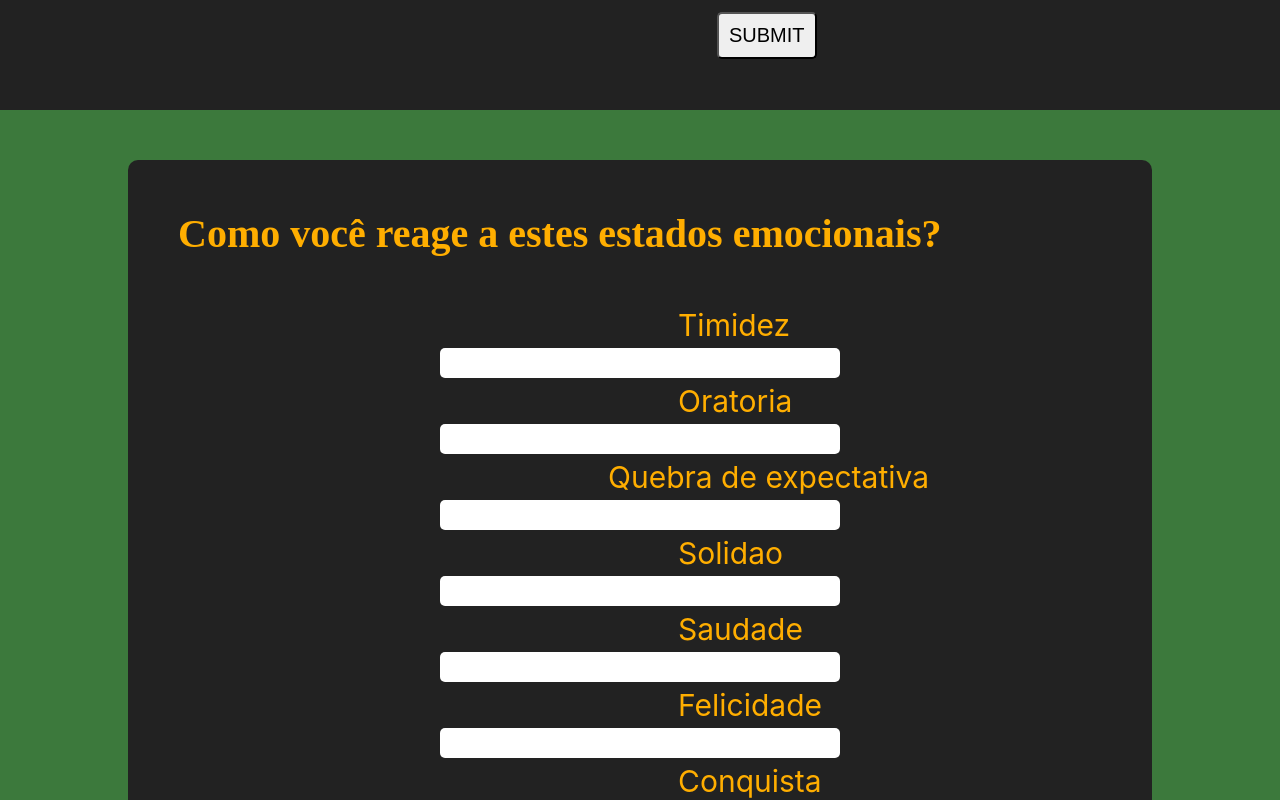
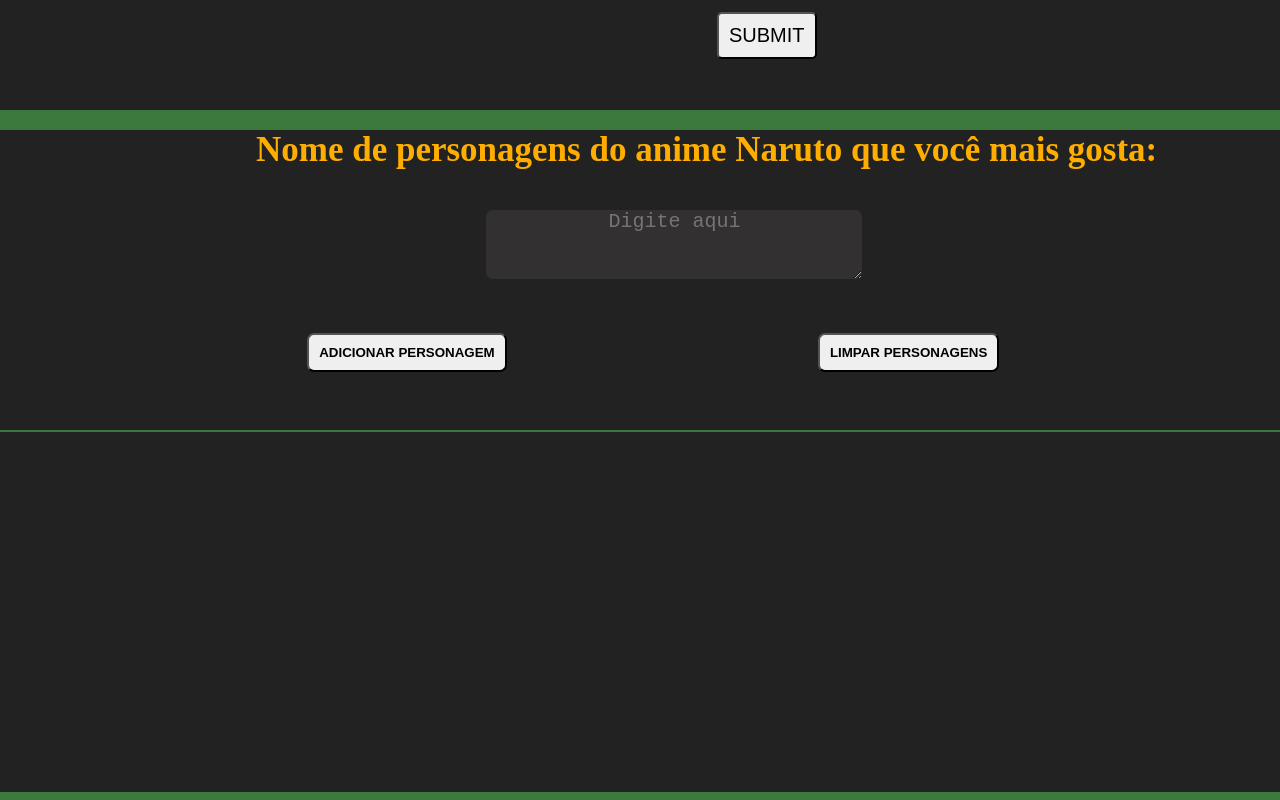
Before and after one commit to EnanHenrique/NEVER-GIVE-UP, a website: page Algoritmos/Site-never-give-up-API-projeto-site/public/forum.html in a window 1280 px wide. Shown: the part 820-1620 px from the top of the page. Drawn offline with Linux system fonts and the light colour scheme.

Commit message:
inserindo div de personagens favoritos do usuario

```diff
--- a/Algoritmos/Site-never-give-up-API-projeto-site/public/forum.html
+++ b/Algoritmos/Site-never-give-up-API-projeto-site/public/forum.html
@@ -24,7 +24,7 @@
         </div>
     </div>
 
-    <div class="div_estado_emocional">
+    <div class="div_estado_emocional" id="div_estado_emocional">
         <h1>Conte-nos como você está se sentindo?</h1>
         <div class="container_estado_emocional">
             <form method="POST" id="form_estado_emocional" onsubmit="return inserir_estado_emocional()">
@@ -46,6 +46,23 @@
             </form>
         </div>
     </div>
+
+    <div class="div_englobando_personagens">
+        <div class="div_nome_personagens" id="div_nome_personagens">
+            <h1>Nome de personagens do anime Naruto que você mais gosta:  </h1>
+            <textarea maxlength="20" placeholder="Digite aqui" name="" id="textarea_personagens" cols="30" rows="3"></textarea>
+            <br>
+            <button onclick="adicionar_personagem()">Adicionar personagem</button> <button onclick="limpar_div_personagens()">limpar personagens</button>
+            <div id="div_mostrar_personagens">
+
+            </div>
+        </div>
+
+        <div id="div_foto_personagens" class="div_foto_personagens">
+
+        </div>
+    </div>
+
 
     <div class="div_auto_conhecimento">
 
@@ -118,12 +135,62 @@
     </div>
 
 
-
 </body>
 
 </html>
 
 <script>
+
+    function limpar_div_personagens() {
+        numero = 0;
+        lista_personagens = [];
+        div_mostrar_personagens.innerHTML = "";
+        div_foto_personagens.innerHTML = "";
+    }
+
+    var lista_personagens = [];
+    function adicionar_personagem() {
+        let personagem = textarea_personagens.value;
+        var numero = 1;
+
+        if (personagem == "") {
+            alert("Digite um nome válido.");
+        }
+
+        else if (lista_personagens.length > 2) {
+            alert("Voce só pode adicionar 3 personagens!");
+        }
+
+        else if (personagem.toLowerCase() == "naruto") {
+            lista_personagens.push(personagem);
+            div_foto_personagens.innerHTML +=
+            ` <img style = "width: 300px; margin: 10px;" src="https://i.pinimg.com/736x/a9/4b/10/a94b105911007f7262c52b242766a58a.jpg"
+            alt="imagem do naruto"> `;
+            div_mostrar_personagens.innerHTML += `  ${personagem.toUpperCase()} <br>  `;
+                numero++;
+        }
+        else if (personagem.toLowerCase() == "sasuke") {
+            lista_personagens.push(personagem);
+            div_foto_personagens.innerHTML +=
+            ` <img style = "width: 302px; margin: 10px;" src="https://i.pinimg.com/originals/f5/a2/35/f5a235ed524781a7f837361a0970f16d.jpg"
+            alt="imagem do sasuke"> `;
+            div_mostrar_personagens.innerHTML += `  ${personagem.toUpperCase()} <br>  `;
+                numero++;
+        }
+
+        else {
+            lista_personagens.push(personagem);
+            div_mostrar_personagens.innerHTML = "";
+            for (var contador = 0; contador < lista_personagens.length; contador++) {
+                div_mostrar_personagens.innerHTML += ` ${lista_personagens[contador].toUpperCase()} <br>  `;
+                numero++;
+            }
+        }
+
+
+        textarea_personagens.value = "";
+    }
+
     function inserir() {
         // aguardar();
         var formulario = new URLSearchParams(new FormData(form_auto_conhecimento));
@@ -190,7 +257,10 @@
         }).then(function (response) {
             if (response.ok) {
 
-                alert("Dados inseridos na tbl estado_emocional com sucesso!");
+                alert("Dados enviados com sucesso! Agradecemos pelo envio da informação.");
+
+                div_estado_emocional.style.display = "none";
+                div_nome_personagens.style.marginTop = "100px";
 
                 // window.location.href = 'login.html';
 
--- a/Algoritmos/Site-never-give-up-API-projeto-site/public/style.css
+++ b/Algoritmos/Site-never-give-up-API-projeto-site/public/style.css
@@ -441,14 +441,17 @@
 
                                                   /* PAGINA FORUM */
 .div_auto_conhecimento {
+  overflow: auto;
   color: #ffae00;
   font-size: 30px;
-  margin: 50px auto;
-  height: 900px;
+  margin: 400px auto;
+  height: 600px;
   width: 80%;
   background-color: #222222;
   border-radius: 10px;
 }
+
+
 
 .div_auto_conhecimento span, .div_pessoa_melhor span {
   font-family: -apple-system, BlinkMacSystemFont, 'Segoe UI', Roboto, Oxygen, Ubuntu, Cantarell,
@@ -468,10 +471,11 @@
 }
 
 .div_pessoa_melhor {
+  overflow: auto;
   color: #ffae00;
   font-size: 30px;
   margin: 50px auto;
-  height: 900px;
+  height: 600px;
   width: 80%;
   background-color: #222222;
   border-radius: 10px;
@@ -506,6 +510,7 @@
   font-size: 25px;
   margin-left: 460px;
   margin-top: 40px;
+  margin-bottom: 50px;
 }
 
 .div_auto_conhecimento button:hover, .div_pessoa_melhor button:hover {
@@ -591,8 +596,81 @@
 }
 
 .btn_emocional:active {
-  padding-bottom: 40px;
-  padding-right: 40px;
-  margin-left: 450px;
-  width: 20%;
+  color: #ffae00;
 }
+
+.div_nome_personagens textarea {
+  transition: background 0.3s;
+  text-align: center;
+  border-radius: 7px;
+  border: none;
+  background-color: #413e3e85 ;
+  color: #ffae00;
+  font-size: 20px;
+  margin-top: 40px;
+  margin-left: 38%;
+  margin-bottom: 50px;
+}
+
+.div_nome_personagens textarea:hover {
+  background-color: #413c3c;
+}
+
+.div_nome_personagens textarea:focus {
+  outline: none 0px;
+  border: solid 0.1px #ffae00;
+}
+
+.div_nome_personagens button {
+  font-weight: bold;
+  text-transform: uppercase;
+  transition: background 0.4s;
+  cursor: pointer;
+  margin-left: 24%;
+  padding: 10px;
+  border-radius: 7px;
+}
+
+.div_nome_personagens button:hover {
+  background-color: #222222;
+  color: #ffffff;
+  border: solid 1px #ffae00;
+}
+
+.div_nome_personagens button:active {
+  outline: none;
+}
+
+.div_nome_personagens h1 {
+  color: #ffae00;
+  font-size: 35px;
+  margin-left: 20%;
+  margin-top: 20px;
+}
+
+#div_mostrar_personagens {
+  text-align: center;
+  color: #ffae00;
+  font-family: 'Times New Roman', Times, serif;
+  margin-top: 60px;
+  float: left;
+  width: 50%;
+  height: 360px;
+  font-size: 60px;
+  background-color: #222222;
+}
+
+.div_englobando_personagens {
+  background-color: #222222;
+  height: 300px;
+  margin-bottom: 50px;
+}
+
+.div_foto_personagens {
+  background-color: #222222;
+  text-align: center;
+  margin-top: 60px;
+  width: 50%;
+  float: right;
+  height: 360px;
+}
```
